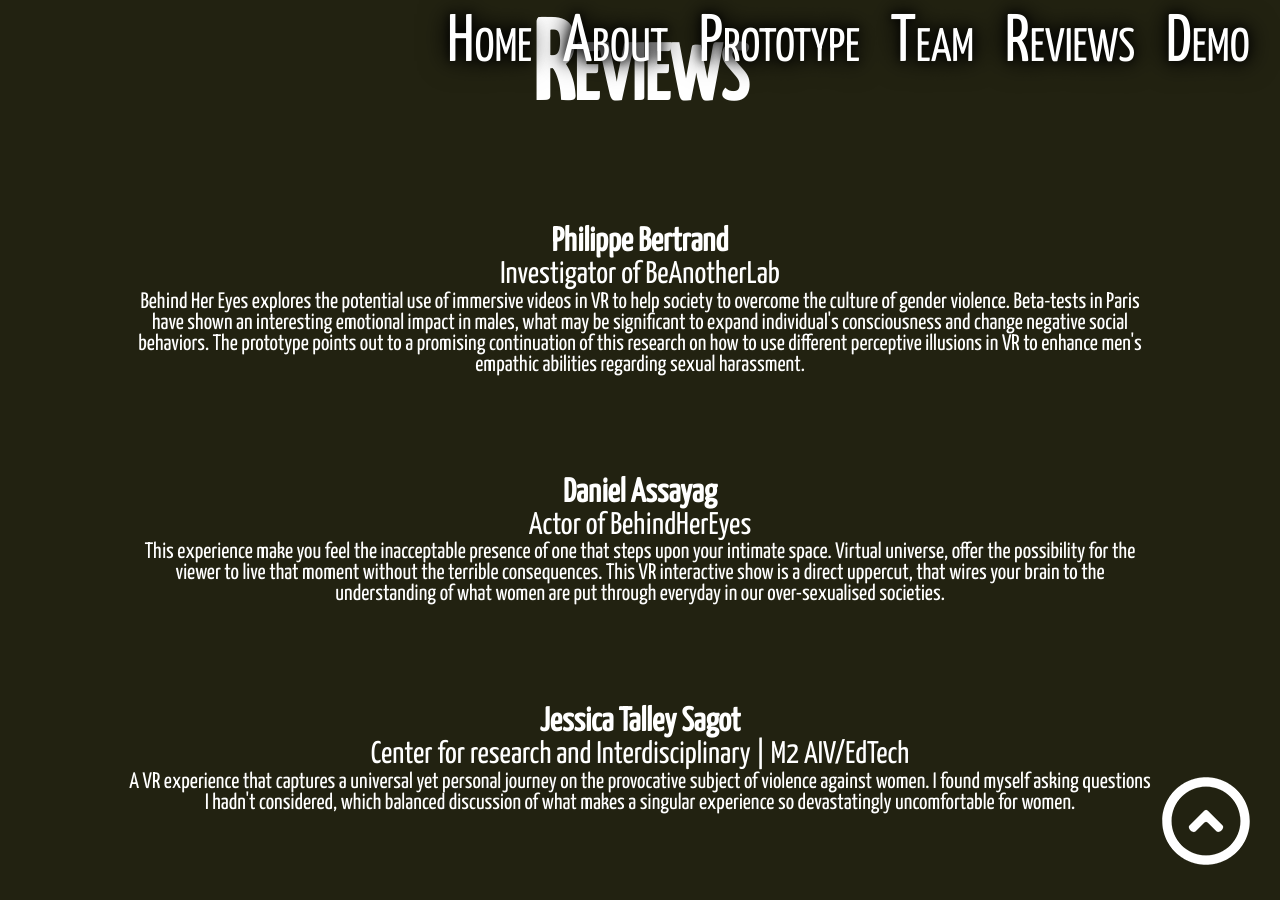
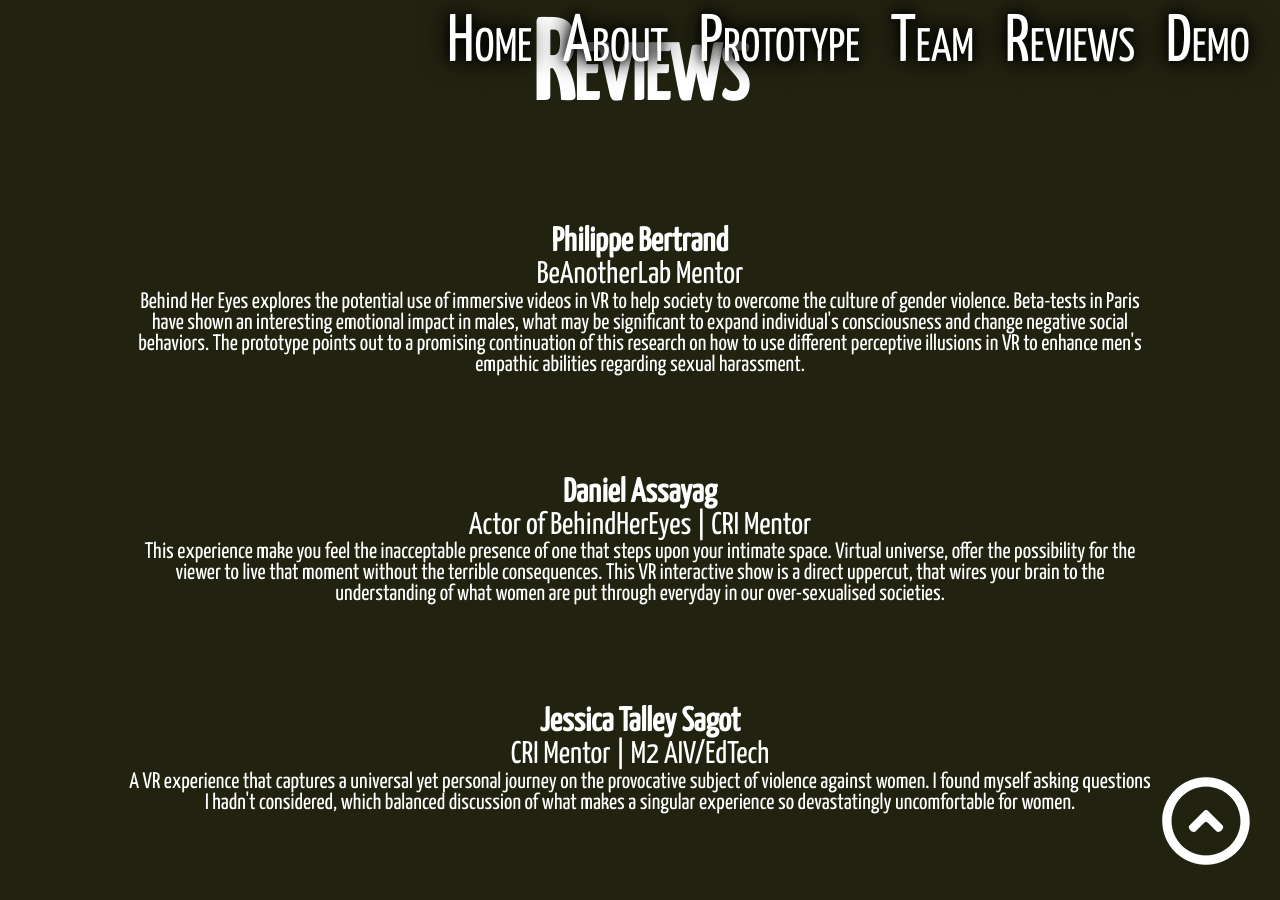
Before and after one commit to see4she/see4she.github.io, a Jekyll site: the page bhe/index.html, which Jekyll copies as it is, in a window 1280 px wide and 900 px high, scrolled down 7600 px. Built offline with Jekyll 4.4.1, drawn with Linux system fonts in a browser that asks for light colours.

Commit message:
Mention Daniel as mentor on BHE page

```diff
--- a/bhe/index.html
+++ b/bhe/index.html
@@ -180,13 +180,13 @@
 			<div>
 				<h1>Reviews</h1>
 				<h2>Philippe Bertrand</h2>
-				<h3>Investigator of BeAnotherLab</h3>
+				<h3>BeAnotherLab Mentor</h3>
 				<p>Behind Her Eyes explores the potential use of immersive videos in VR to help society to overcome the culture of gender violence. Beta-tests in Paris have shown an interesting emotional impact in males, what may be significant to expand individual's consciousness and change negative social behaviors. The prototype points out to a promising continuation of this research on how to use different perceptive illusions in VR to enhance men's empathic abilities regarding sexual harassment.</p>
 				<h2>Daniel Assayag</h2>
-				<h3>Actor of BehindHerEyes</h3>
+				<h3>Actor of BehindHerEyes | CRI Mentor</h3>
 				<p>This experience make you feel the inacceptable presence of one that steps upon your intimate space. Virtual universe, offer the possibility for the viewer to live that moment without the terrible consequences. This VR interactive show is a direct uppercut, that wires your brain to the understanding of what women are put through everyday in our over-sexualised societies.</p>
 				<h2>Jessica Talley Sagot</h2>
-				<h3>Center for research and Interdisciplinary | M2 AIV/EdTech</h3>
+				<h3>CRI Mentor | M2 AIV/EdTech</h3>
 				<p>A VR experience that captures a universal yet personal journey on the provocative subject of violence against women. I found myself asking questions I hadn't considered, which balanced discussion of what makes a singular experience so devastatingly uncomfortable for women.</p>
 			</div>
 		</div>
```
